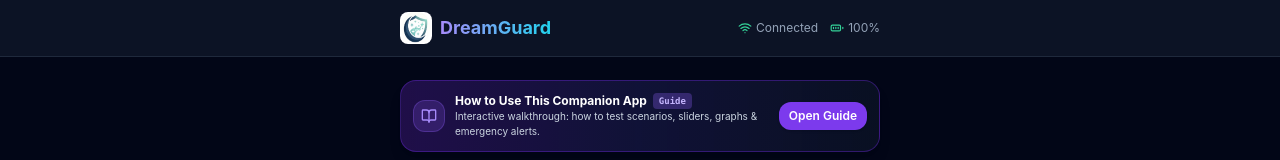
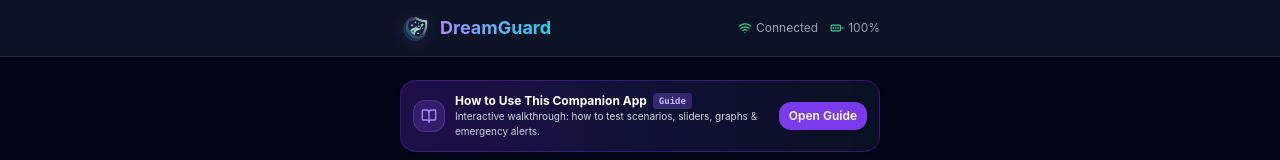
Before and after one commit to MonGZAZA/contactless-sleep-monitor-gui, a React (Vite) app: page / in a window 1280 px wide. Shown: the top 160 px of the page. Built offline with nearby package versions, Linux system fonts and the light colour scheme.

Commit message:
Make logo background transparent

```diff
--- a/src/components/Layout.jsx
+++ b/src/components/Layout.jsx
@@ -15,7 +15,11 @@ export default function Layout({ children }) {
       <header className="fixed top-0 left-0 right-0 z-40 bg-slate-900/80 backdrop-blur-xl border-b border-slate-700/50">
         <div className="max-w-lg mx-auto flex items-center justify-between px-4 h-14">
           <div className="flex items-center gap-2">
-            <img src="/logo.png" alt="DreamGuard" className="w-8 h-8 rounded-lg" />
+            <img
+              src="/logo.png"
+              alt="DreamGuard"
+              className="w-8 h-8 object-contain drop-shadow-[0_0_8px_rgba(139,92,246,0.3)]"
+            />
             <span className="text-lg font-bold bg-gradient-to-r from-violet-400 to-cyan-400 bg-clip-text text-transparent">
               DreamGuard
             </span>
```
Also changed, not shown: public/logo.png, 1 other file (tests, documents, lock files or other folders).
